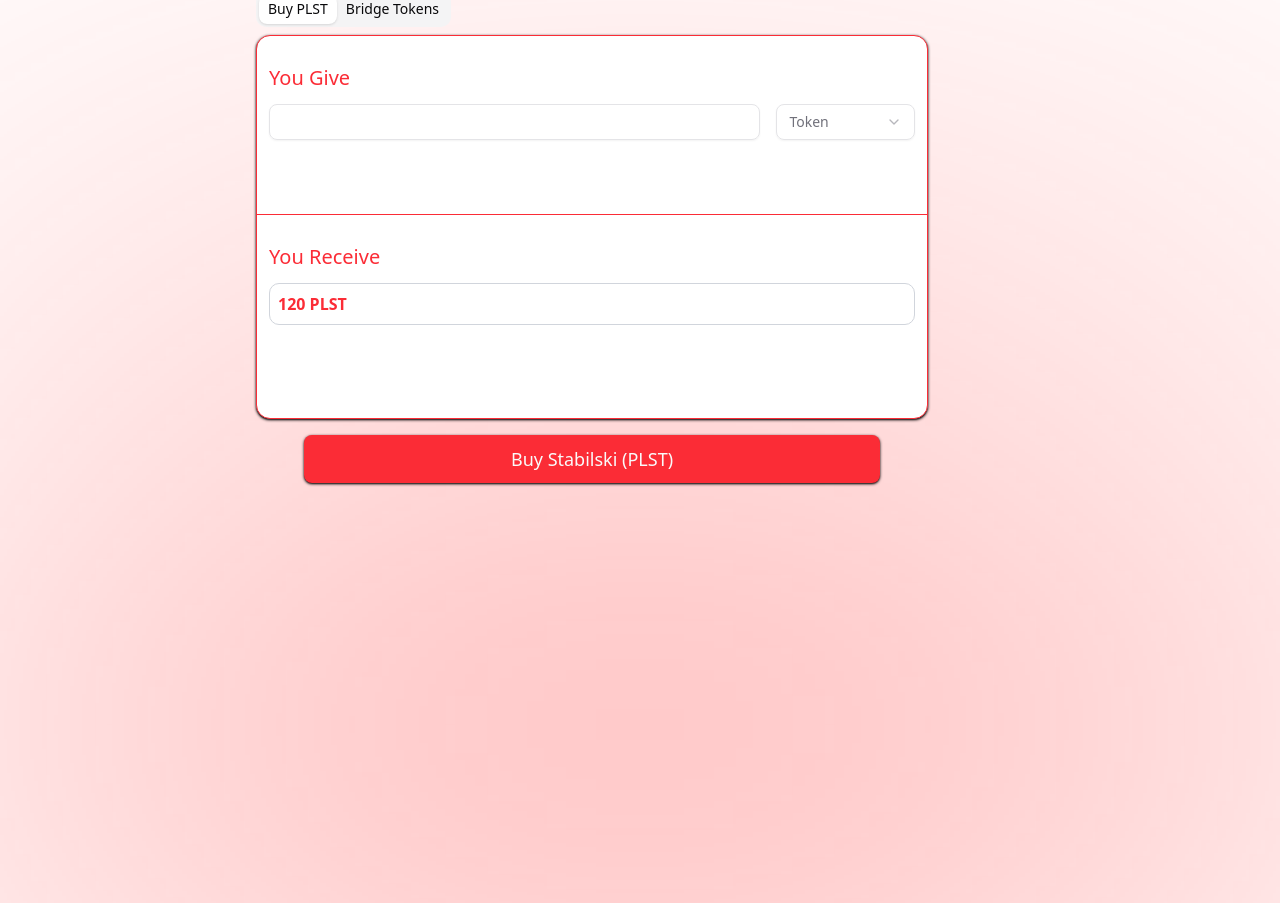
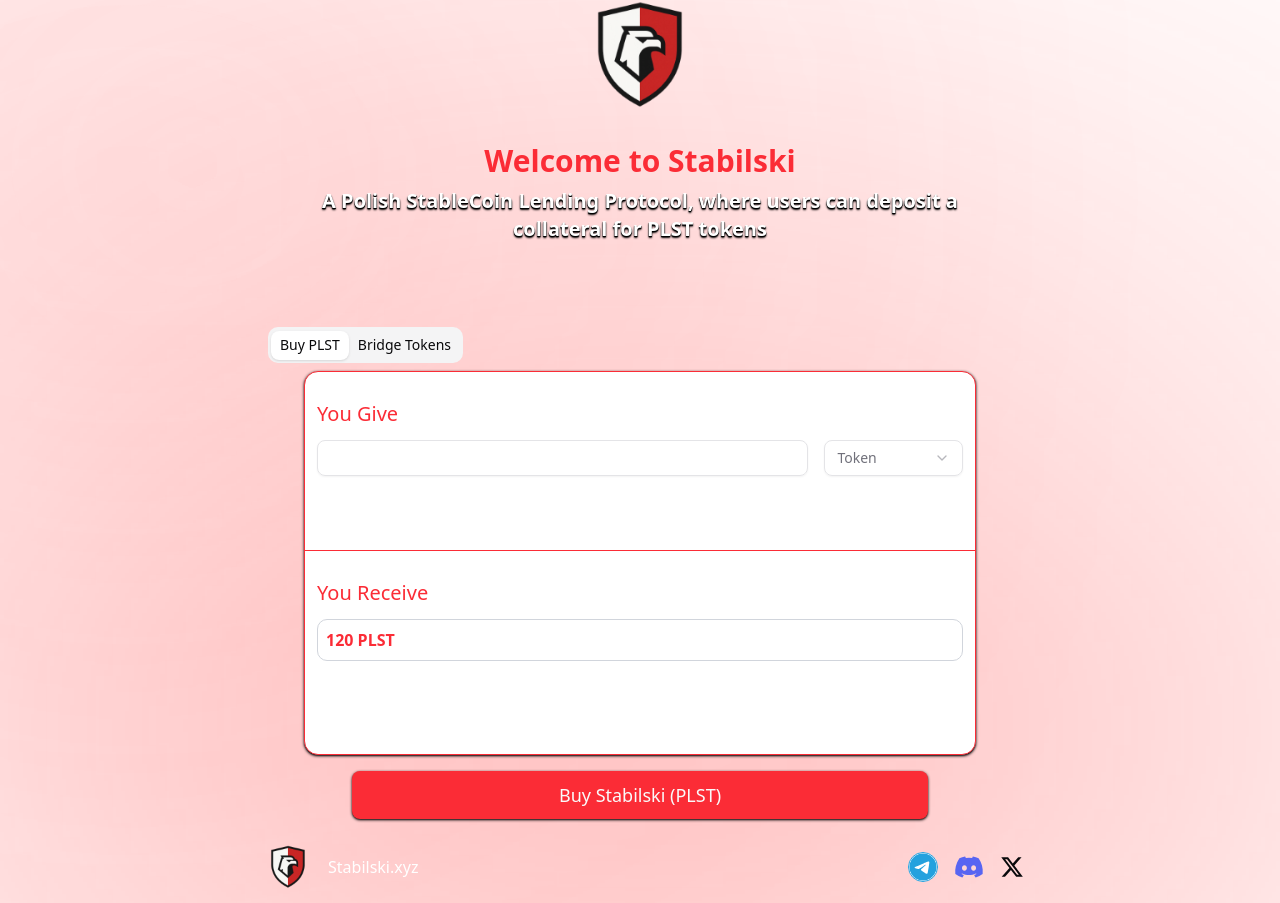
Before and after one commit to Luftjunkie19/Stabilski-XYZ, a Next.js app in the folder apps/frontend/: page / in a window 1280 px wide. Shown: the part 121-1024 px from the top of the page. Before the commit the page ends 912 px from the top, so only its background shows below. Built offline with nearby package versions, Linux system fonts and the light colour scheme; no server answers; what wagmi would draw is missing.

Commit message:
feat: enhance UI with new Header component and update Navbar branding; add motion effects and new dependencies

```diff
--- a/apps/frontend/app/globals.css
+++ b/apps/frontend/app/globals.css
@@ -122,7 +122,7 @@
   }
 }
 
-/* body::after {
+body::after {
   content: "";
   position: fixed;
   top: -10%;
@@ -136,7 +136,7 @@
   background-color: #ff3f3f;
   backdrop-filter: blur(100px);
 animation: magicBlur 15s  infinite 0s alternate;
-} */
+}
 
 body::before {
   content: "";
--- a/apps/frontend/app/page.tsx
+++ b/apps/frontend/app/page.tsx
@@ -1,17 +1,24 @@
 import { Button } from "@/components/ui/button";
 import { Card } from "@/components/ui/card";
+import Header from "@/components/ui/Header";
 import { Input } from "@/components/ui/input";
 import { Label } from "@/components/ui/label";
 import { Select, SelectItem, SelectTrigger, SelectValue } from "@/components/ui/select";
 import { Tabs, TabsContent, TabsList, TabsTrigger } from "@/components/ui/tabs";
 import { SelectContent } from "@radix-ui/react-select";
-
+import Image from "next/image";
+import StabilskiStableCoin from '@/public/Logox192.png'
+import {FaXTwitter, FaTelegram, FaDiscord } from "react-icons/fa6"
+import Link from "next/link";
 
 export default function Home() {
   return (
-    <div className="h-screen">
-    <Tabs defaultValue="buy" className="max-w-3xl mx-auto mt-10 w-full">
-  <TabsList>
+    <div className="h-screen flex justify-between items-center w-full flex-col">
+
+<Header/>
+
+    <Tabs defaultValue="buy" className="max-w-3xl flex justify-center items-center mx-auto mt-12 w-full p-3">
+  <TabsList className="self-start">
     <TabsTrigger value="buy">Buy PLST</TabsTrigger>
     <TabsTrigger value="bridge">Bridge Tokens</TabsTrigger>
   </TabsList>
@@ -45,8 +52,75 @@ export default function Home() {
 <Button className="p-6 transition-all shadow-sm shadow-black hover:bg-red-600 cursor-pointer hover:scale-95 text-lg max-w-xl self-center w-full bg-red-500">Buy Stabilski (PLST)</Button>
 
   </TabsContent>
-  <TabsContent value="bridge">Change your password here.</TabsContent>
+  <TabsContent value="bridge" className="flex flex-col gap-4 max-w-xl w-full">
+    <Card className=" w-full shadow-sm border-red-500 border shadow-black h-96">
+  <div className="h-1/2 py-1 px-3 border-b border-red-500 flex gap-3 flex-col">
+  <Label className="text-xl text-red-500">Root Chain PLST</Label>
+<div className="flex items-center gap-4">
+<div className="w-full flex-col gap-1">
+  <Label>Amount</Label>
+    <Input type="number" min={0}  className="w-full"/>
+</div>
+<div className="flex-col gap-1">
+  <Label>Chain</Label>
+ <Select>
+  <SelectTrigger className="w-44">
+    <SelectValue placeholder="Token" />
+  </SelectTrigger>
+  <SelectContent className="w-44 bg-white shadow-sm shadow-black rounded-lg">
+    <SelectItem value="ETH">Ethereum (ETH)</SelectItem>
+    <SelectItem value="SOL">Polygon (MATIC)</SelectItem>
+    <SelectItem value="TERRA">BaseCoin (COIN)</SelectItem>
+  </SelectContent>
+</Select>
+</div>
+</div>
+  </div>
+    <div className="h-1/2 w-full py-1 px-3 flex gap-3 flex-col">
+  <Label className="text-xl text-red-500">Destination Chain</Label>
+   <Select>
+  <SelectTrigger className="w-full">
+    <SelectValue placeholder="Token" />
+  </SelectTrigger>
+  <SelectContent className="bg-white max-w-xl w-full shadow-sm shadow-black rounded-lg">
+    <SelectItem value="ETH">Ethereum (ETH)</SelectItem>
+    <SelectItem value="SOL">Polygon (MATIC)</SelectItem>
+    <SelectItem value="TERRA">BaseCoin (COIN)</SelectItem>
+  </SelectContent>
+</Select>
+  </div>
+
+    </Card>
+
+    <Button className="p-6 transition-all shadow-sm shadow-black hover:bg-red-600 cursor-pointer hover:scale-95 text-lg max-w-lg self-center w-full bg-red-500">Bridge Tokens</Button>
+  </TabsContent>
 </Tabs>
+
+<div className="flex w-full p-1 items-center  gap-2 justify-center">
+<div className="flex justify-between items-center gap-3 max-w-3xl w-full">
+    <div className="flex items-center gap-2">
+    <Image src={StabilskiStableCoin} width={64} height={64} alt="logo"  className="w-16 h-16"/>
+    <p className="text-white">Stabilski.xyz</p>
+  </div>
+
+  <div className="flex items-center gap-4">
+<Link href={''}>
+  <FaTelegram size={30} className="text-[#24A1DE] bg-white rounded-full border border-[#24A1DE]"/>
+</Link>
+
+
+<Link href={''}>
+  <FaDiscord size={30} className="text-[#5865F2]"  />
+</Link>
+
+<Link href={''}>
+  <FaXTwitter size={24}  />
+</Link>
+  </div>
+
+</div>
+
+</div>
     </div>
   );
 }
--- /dev/null
+++ b/apps/frontend/components/ui/Header.tsx
@@ -0,0 +1,21 @@
+'use client';
+
+import React from 'react'
+import StabilskiStableCoin from '@/public/Logox192.png'
+import Image from "next/image";
+import { motion } from "motion/react";
+
+
+function Header() {
+  return (
+<div  className="flex flex-col gap-2 mx-auto max-w-3xl p-6 items-center w-full">
+    <motion.div initial={{transform:'translateY(100%) scale(0.5)', opacity:0, transitionDuration:'1s'}} whileInView={{transform:'translateY(0%) scale(1)', opacity:1, transitionDuration:'1s'}}>
+  <Image src={StabilskiStableCoin} width={128} height={128} alt="logo" className="w-40 h-40"/>
+    </motion.div>
+  <motion.h1 initial={{transform:'scale(0.5)', opacity:0, transitionDelay:'0.25s', transitionDuration:'0.5s'}} whileInView={{transform:'scale(1)', opacity:1, transitionDelay:'0.25s', transitionDuration:'0.5s'}} className="text-3xl text-center font-bold  text-red-500">Welcome to Stabilski</motion.h1>
+  <motion.h2 initial={{transform:'scale(0.5)', opacity:0,'transitionDelay':'0.5s', transitionDuration:'0.5s'}}  whileInView={{transform:'scale(1)', opacity:1, transitionDelay:'0.25s', transitionDuration:'0.5s'}} className="text-xl font-semibold text-shadow-sm text-shadow-black text-white text-center">A Polish StableCoin Lending Protocol, where users can deposit a collateral for PLST tokens</motion.h2>
+</div>
+  )
+}
+
+export default Header
--- a/apps/frontend/components/ui/Navbar.tsx
+++ b/apps/frontend/components/ui/Navbar.tsx
@@ -24,7 +24,7 @@ justify-center
     <div className="flex items-center space-x-2">
    <Image src={navbarLogo} width={64} height={64} alt="logo" className='w-16 h-16'/>
    <p className='text-2xl font-bold --font-audiowide text-white tracking-wider'>
-     Stabilski.xyz
+     Stabilski
    </p>
 </div>
 <ConnectKitButton/>
--- a/apps/frontend/package.json
+++ b/apps/frontend/package.json
@@ -26,10 +26,12 @@
     "clsx": "^2.1.1",
     "connectkit": "^1.9.1",
     "lucide-react": "^0.525.0",
+    "motion": "^12.19.2",
     "next": "15.3.4",
     "next-themes": "^0.4.6",
     "react": "^19.0.0",
     "react-dom": "^19.0.0",
+    "react-icons": "^5.5.0",
     "sonner": "^2.0.5",
     "tailwind-merge": "^3.3.1",
     "turbo": "^2.5.4",
```
Also changed, not shown: 1 other file (tests, documents, lock files or other folders).
